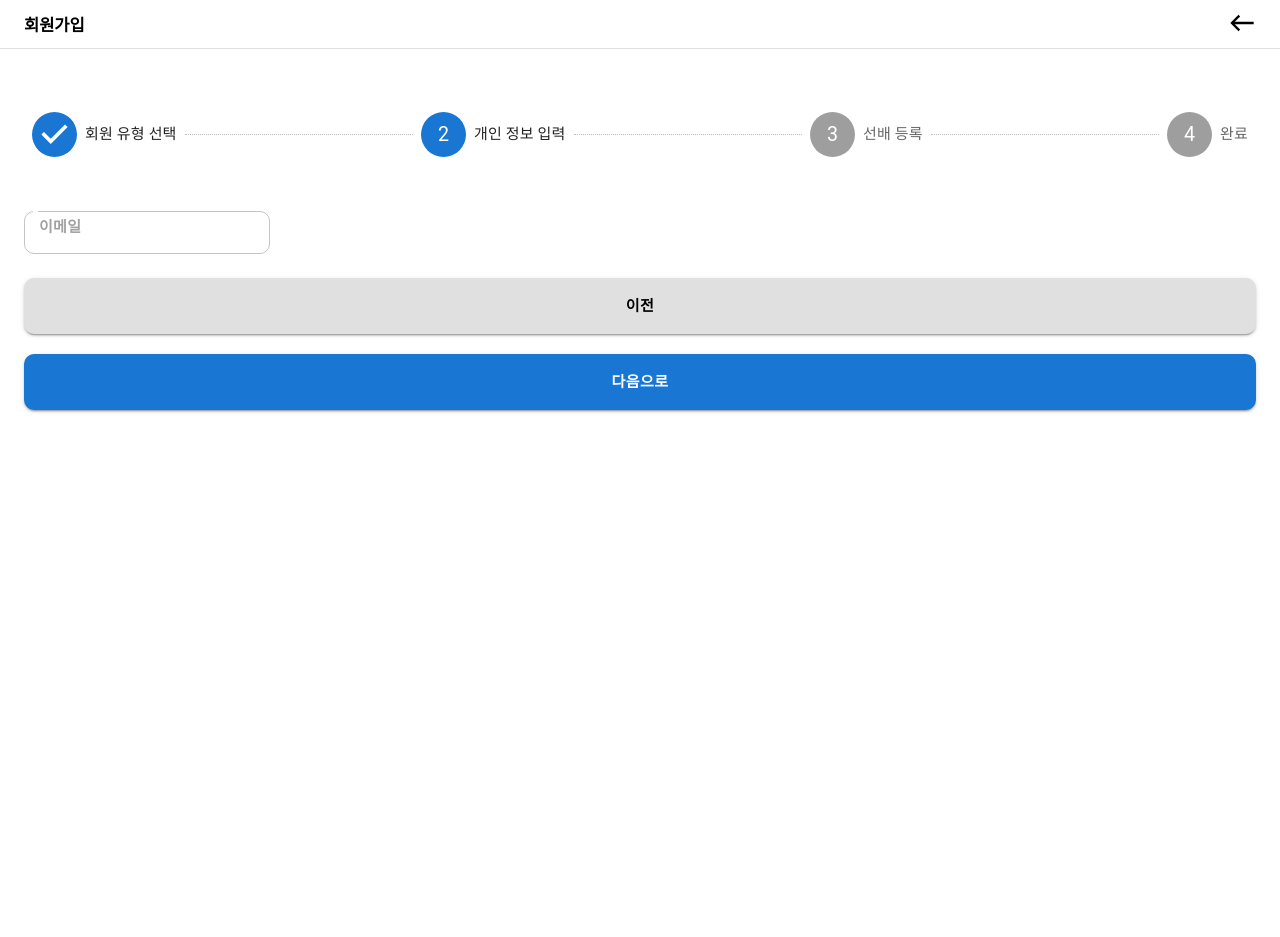
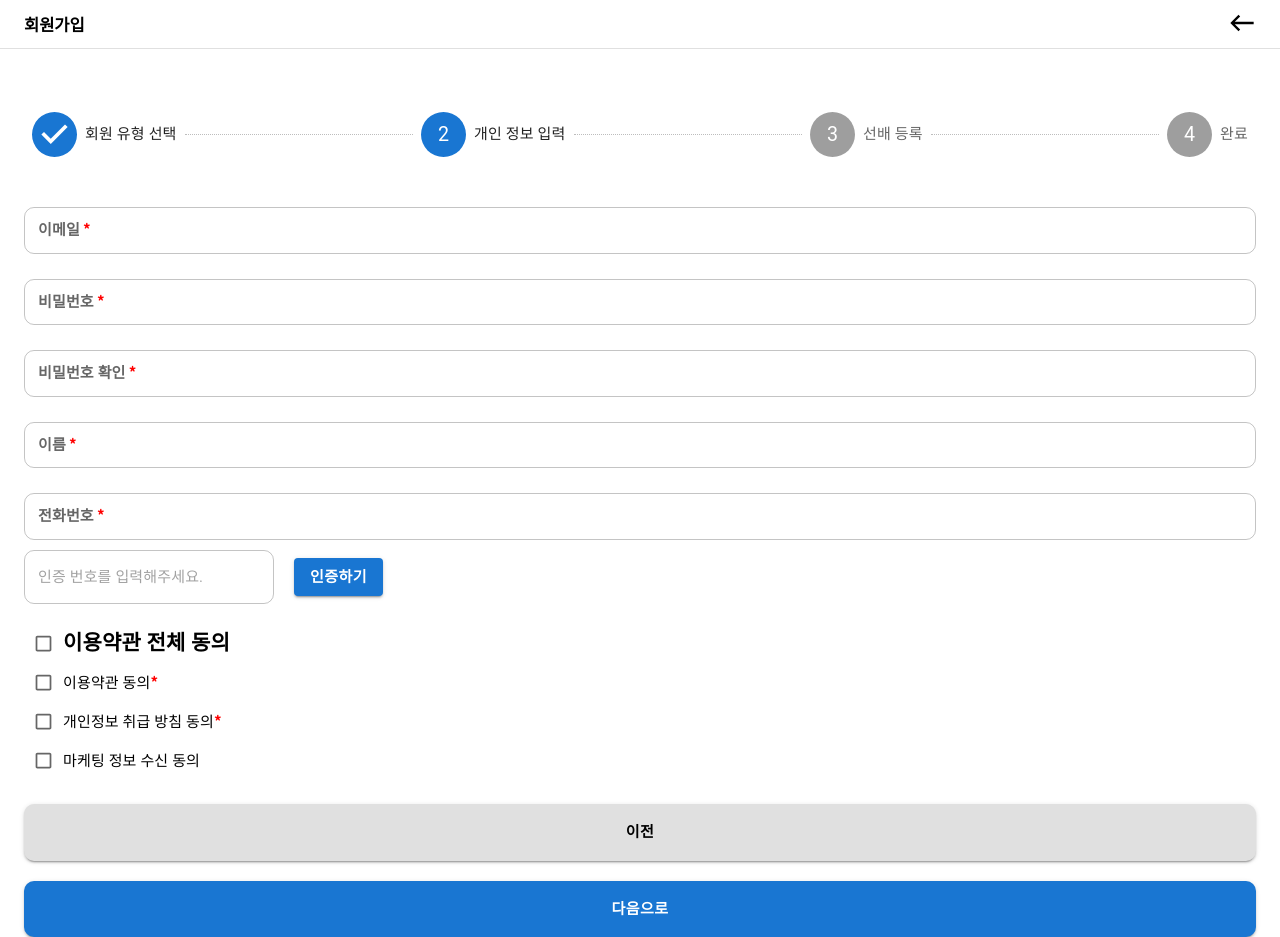
Before and after one commit to SinJungho/Code-Campus_FE, a React app: page /signup in a window 1280 px wide. Both pictures are taken after a click on the button "다음으로". Before the commit the page ends 800 px from the top, so only its background shows below. Built offline with nearby package versions, Linux system fonts and the light colour scheme.

Commit message:
done: 회원가입 개인정보 입력 단계 완성

```diff
--- a/src/pages/Sign/PrivacyInput.tsx
+++ b/src/pages/Sign/PrivacyInput.tsx
@@ -1,11 +1,131 @@
+import * as S_privacy from "./PrivacyInput_styled";
 import * as S from "./styled";
-import React from "react";
-import { Box } from "@mui/material";
+import React, { ChangeEvent, useEffect, useState } from "react";
+import { Box, Button, Checkbox, Typography } from "@mui/material";
 
 export default function PrivacyInput() {
   return (
-    <Box>
-      <S.SignTextInput id="outlined-required" placeholder="이메일" />
+    <Box sx={{ display: "flex", flexDirection: "column", gap: "20px" }}>
+      <S.SignTextInput
+        fullWidth
+        required
+        id="email-required"
+        label="이메일"
+        variant="outlined"
+      />
+      <S.SignTextInput
+        fullWidth
+        required
+        id="password-required"
+        label="비밀번호"
+        variant="outlined"
+      />
+      <S.SignTextInput
+        fullWidth
+        required
+        id="repeatPassword-required"
+        label="비밀번호 확인"
+        variant="outlined"
+      />
+      <S.SignTextInput
+        fullWidth
+        required
+        id="name-required"
+        label="이름"
+        variant="outlined"
+      />
+
+      <Box sx={{ display: "flex", flexDirection: "column", gap: "10px" }}>
+        <S.SignTextInput
+          fullWidth
+          required
+          id="phone-required"
+          label="전화번호"
+          variant="outlined"
+        />
+        <Box
+          sx={{
+            display: "flex",
+            alignItems: "center",
+            justifyContent: "flex-start",
+            gap: "20px",
+          }}
+        >
+          <S_privacy.TextInput
+            id="outlined-basic"
+            placeholder="인증 번호를 입력해주세요."
+            label=""
+            variant="outlined"
+          />
+          <Button
+            variant="contained"
+            sx={{ fontSize: "0.5rem", fontWeight: "bold" }}
+          >
+            인증하기
+          </Button>
+        </Box>
+      </Box>
+      {/* 사용자 약관 동의 체크 박스 */}
+      <Box>
+        <IndeterminateCheckbox />
+      </Box>
     </Box>
   );
 }
+
+function IndeterminateCheckbox() {
+  const [checkList, setCheckList] = useState<string[]>([]);
+  const check = (e: ChangeEvent<HTMLInputElement>) => {
+    e.target.checked
+      ? setCheckList([...checkList, e.target.name])
+      : setCheckList(checkList.filter((choice) => choice !== e.target.name));
+  };
+  const checkAll = (e: ChangeEvent<HTMLInputElement>) => {
+    e.target.checked
+      ? setCheckList(["terms", "privacy", "marketing"])
+      : setCheckList([]);
+  };
+
+  return (
+    <>
+      <S_privacy.Wrapper>
+        <S_privacy.PrivacyCheckbox
+          name="all"
+          onChange={checkAll}
+          checked={checkList.length === 3 ? true : false}
+        ></S_privacy.PrivacyCheckbox>
+        <S_privacy.PrivacyText className="bold">
+          이용약관 전체 동의
+        </S_privacy.PrivacyText>
+      </S_privacy.Wrapper>
+      <S_privacy.Wrapper>
+        <S_privacy.PrivacyCheckbox
+          name="terms"
+          onChange={check}
+          checked={checkList.includes("terms") ? true : false}
+        ></S_privacy.PrivacyCheckbox>
+        <S_privacy.PrivacyText>
+          이용약관 동의<S.Star>*</S.Star>
+        </S_privacy.PrivacyText>
+      </S_privacy.Wrapper>
+      <S_privacy.Wrapper>
+        <S_privacy.PrivacyCheckbox
+          name="privacy"
+          onChange={check}
+          checked={checkList.includes("privacy") ? true : false}
+        ></S_privacy.PrivacyCheckbox>
+        <S_privacy.PrivacyText>
+          개인정보 취급 방침 동의<S.Star>*</S.Star>
+        </S_privacy.PrivacyText>
+      </S_privacy.Wrapper>
+      <S_privacy.Wrapper>
+        <S_privacy.PrivacyCheckbox
+          name="marketing"
+          onChange={check}
+          checked={checkList.includes("marketing") ? true : false}
+        ></S_privacy.PrivacyCheckbox>
+        <S_privacy.PrivacyText>마케팅 정보 수신 동의</S_privacy.PrivacyText>
+      </S_privacy.Wrapper>
+    </>
+  );
+}
--- /dev/null
+++ b/src/pages/Sign/PrivacyInput_styled.ts
@@ -0,0 +1,34 @@
+import styled from "styled-components";
+import { Link } from "react-router-dom";
+import { Box, TextField, Checkbox, Typography } from "@mui/material";
+
+export const Wrapper = styled(Box)`
+  display: flex;
+  align-items: center;
+`;
+
+export const TextInput = styled(TextField)`
+  & .MuiOutlinedInput-root {
+    min-width: 250px;
+    font-size: 0.5rem;
+    border-radius: 10px;
+  }
+`;
+
+export const PrivacyCheckbox = styled(Checkbox)`
+  & .MuiSvgIcon-root {
+    width: 0.7rem;
+    height: 0.7rem;
+  }
+`;
+
+export const PrivacyText = styled(Typography)`
+  &&.bold {
+    font-weight: bold;
+    font-size: 0.7rem;
+  }
+  &.MuiTypography-root {
+    font-size: 0.5rem;
+    font-weigth: bold;
+  }
+`;
```
